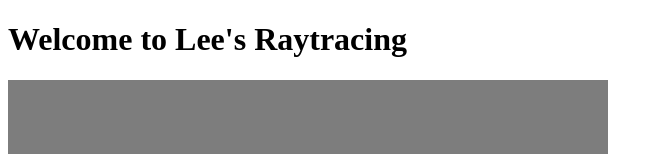
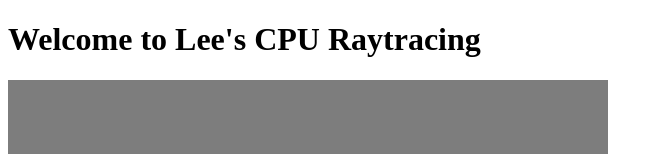
Before and after one commit to LongTimeProdigy2/RaytracingWeb, a website with bundled scripts: page index.html in a window 1280 px wide. Shown: the top 154 px of the page, without its empty margins (0-663 px from the left). Built offline with nearby package versions, Linux system fonts and the light colour scheme.

Commit message:
change name

```diff
--- a/index.html
+++ b/index.html
@@ -4,7 +4,7 @@
     <meta charset="UTF-8">
     <meta http-equiv="X-UA-Compatible" content="IE=edge">
     <meta name="viewport" content="width=device-width, initial-scale=1.0">
-    <title>RayTrace</title>
+    <title>CPU RayTrace</title>
     <style type=text/css>
         div#leftupper{
             width: 580px;
@@ -40,7 +40,7 @@
      </style>
 </head>
 <body>
-    <h1>Welcome to Lee's Raytracing</h1>
+    <h1>Welcome to Lee's CPU Raytracing</h1>
     <canvas id="RayTrace" width="600" height="600"></canvas>
     <div id="leftupper">
         <div id="side_left">
```
